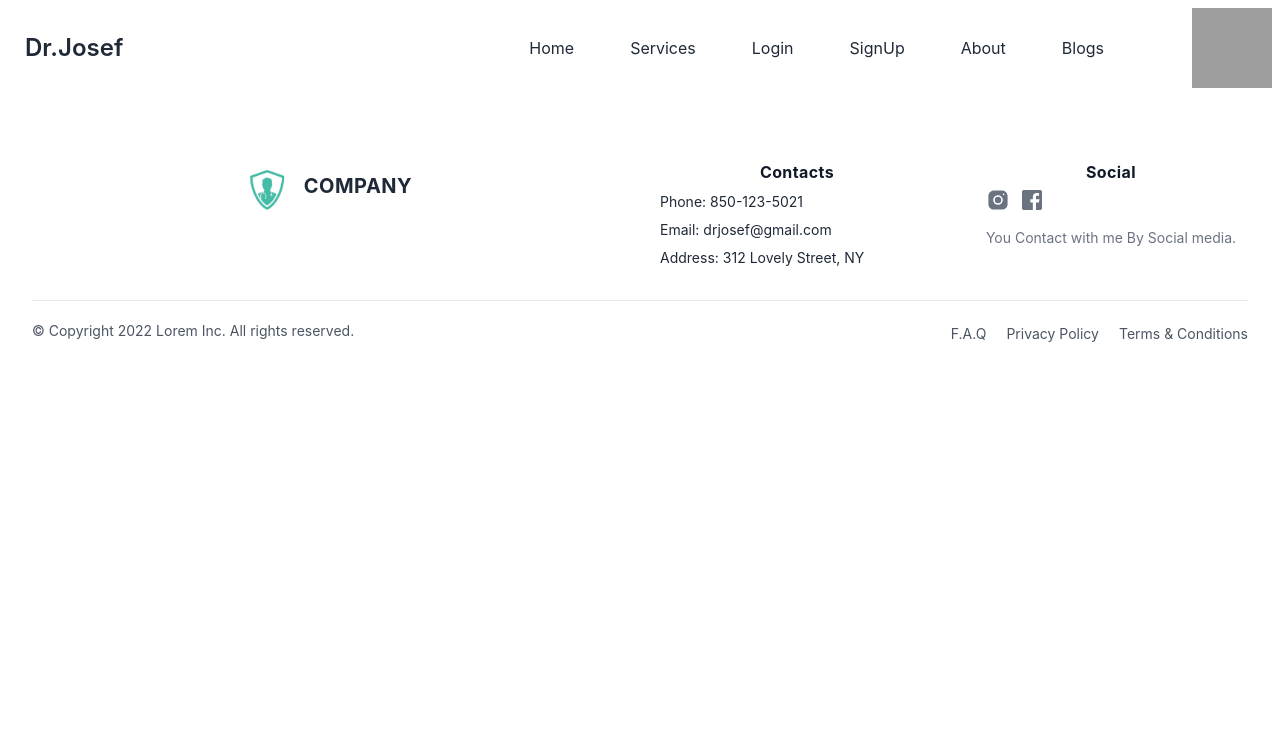
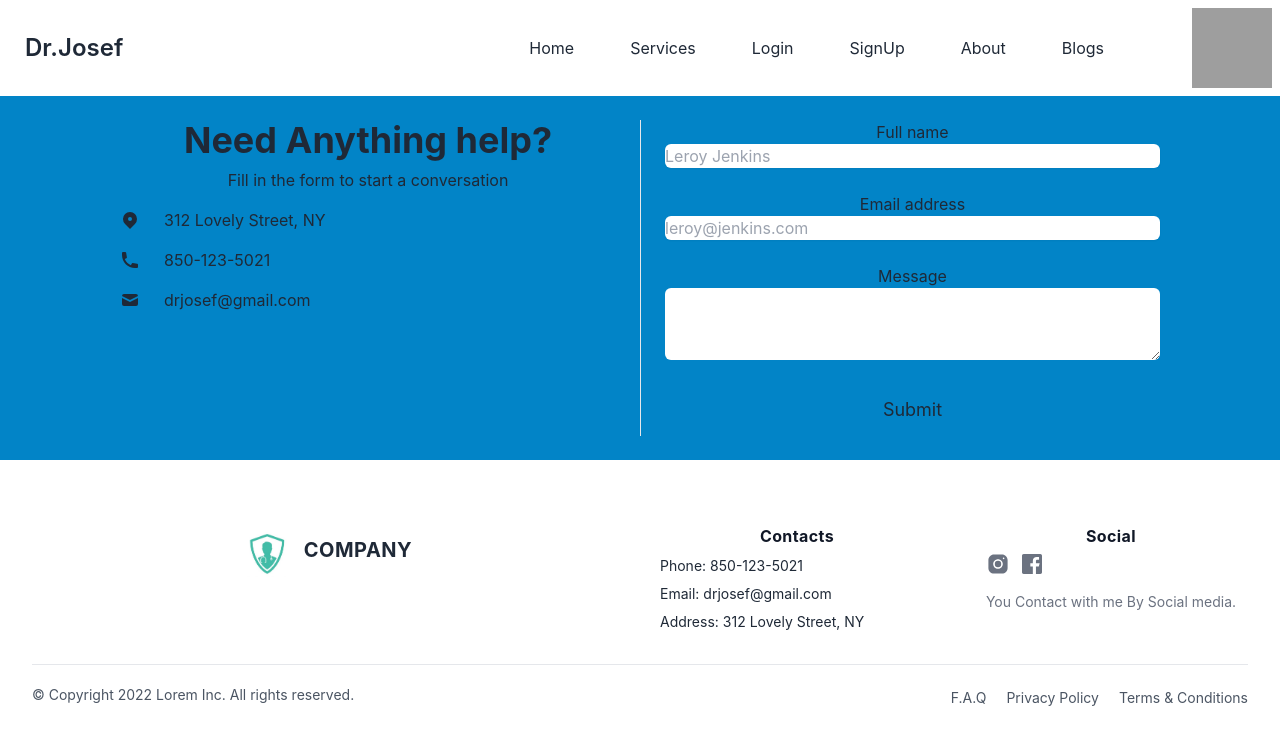
Before and after one commit to mdasif526976/Dr.Josef, a React (Create React App) app: page /about in a window 1280 px wide. Shown: the top 744 px of the page. Built offline with nearby package versions, Linux system fonts and the light colour scheme; grey boxes are pictures that could not be loaded.

Commit message:
About page create

```diff
--- a/src/component/about/About.js
+++ b/src/component/about/About.js
@@ -3,7 +3,50 @@ import React from 'react';
 const About = () => {
     return (
         <div>
-
+            <section className="py-6 bg-sky-600 dark:text-gray-50">
+	<div className="grid max-w-6xl grid-cols-1 px-6 mx-auto lg:px-8 md:grid-cols-2 md:divide-x">
+		<div className="py-6 md:py-0 md:px-6">
+			<h1 className="text-4xl font-bold">Need Anything help?</h1>
+			<p className="pt-2 pb-4">Fill in the form to start a conversation</p>
+			<div className="space-y-4">
+				<p className="flex items-center">
+					<svg xmlns="http://www.w3.org/2000/svg" viewBox="0 0 20 20" fill="currentColor" className="w-5 h-5 mr-2 sm:mr-6">
+						<path fillRule="evenodd" d="M5.05 4.05a7 7 0 119.9 9.9L10 18.9l-4.95-4.95a7 7 0 010-9.9zM10 11a2 2 0 100-4 2 2 0 000 4z" clipRule="evenodd"></path>
+					</svg>
+					<span>312 Lovely Street, NY</span>
+				</p>
+				<p className="flex items-center">
+					<svg xmlns="http://www.w3.org/2000/svg" viewBox="0 0 20 20" fill="currentColor" className="w-5 h-5 mr-2 sm:mr-6">
+						<path d="M2 3a1 1 0 011-1h2.153a1 1 0 01.986.836l.74 4.435a1 1 0 01-.54 1.06l-1.548.773a11.037 11.037 0 006.105 6.105l.774-1.548a1 1 0 011.059-.54l4.435.74a1 1 0 01.836.986V17a1 1 0 01-1 1h-2C7.82 18 2 12.18 2 5V3z"></path>
+					</svg>
+					<span>850-123-5021</span>
+				</p>
+				<p className="flex items-center">
+					<svg xmlns="http://www.w3.org/2000/svg" viewBox="0 0 20 20" fill="currentColor" className="w-5 h-5 mr-2 sm:mr-6">
+						<path d="M2.003 5.884L10 9.882l7.997-3.998A2 2 0 0016 4H4a2 2 0 00-1.997 1.884z"></path>
+						<path d="M18 8.118l-8 4-8-4V14a2 2 0 002 2h12a2 2 0 002-2V8.118z"></path>
+					</svg>
+					<span>drjosef@gmail.com</span>
+				</p>
+			</div>
+		</div>
+		<form novalidate="" className="flex flex-col py-6 space-y-6 md:py-0 md:px-6 ng-untouched ng-pristine ng-valid">
+			<label className="block">
+				<span className="mb-1">Full name</span>
+				<input type="text" placeholder="Leroy Jenkins" className="block w-full rounded-md shadow-sm focus:ring focus:ring-opacity-75 text-black bg-white" />
+			</label>
+			<label className="block">
+				<span className="mb-1">Email address</span>
+				<input type="email" placeholder="leroy@jenkins.com" className="block w-full rounded-md shadow-sm focus:ring focus:ring-opacity-75 bg-white" />
+			</label>
+			<label className="block">
+				<span className="mb-1">Message</span>
+				<textarea rows="3" className="block w-full rounded-md focus:ring focus:ring-opacity-75 text-black bg-white"></textarea>
+			</label>
+			<button type="button" className="self-center px-8 py-3 text-lg rounded focus:ring hover:ring focus:ring-opacity-75 dark:bg-violet-400 dark:text-gray-900 focus:ring-violet-400 hover:ring-violet-400">Submit</button>
+		</form>
+	</div>
+</section>
         </div>
     );
 };
```
